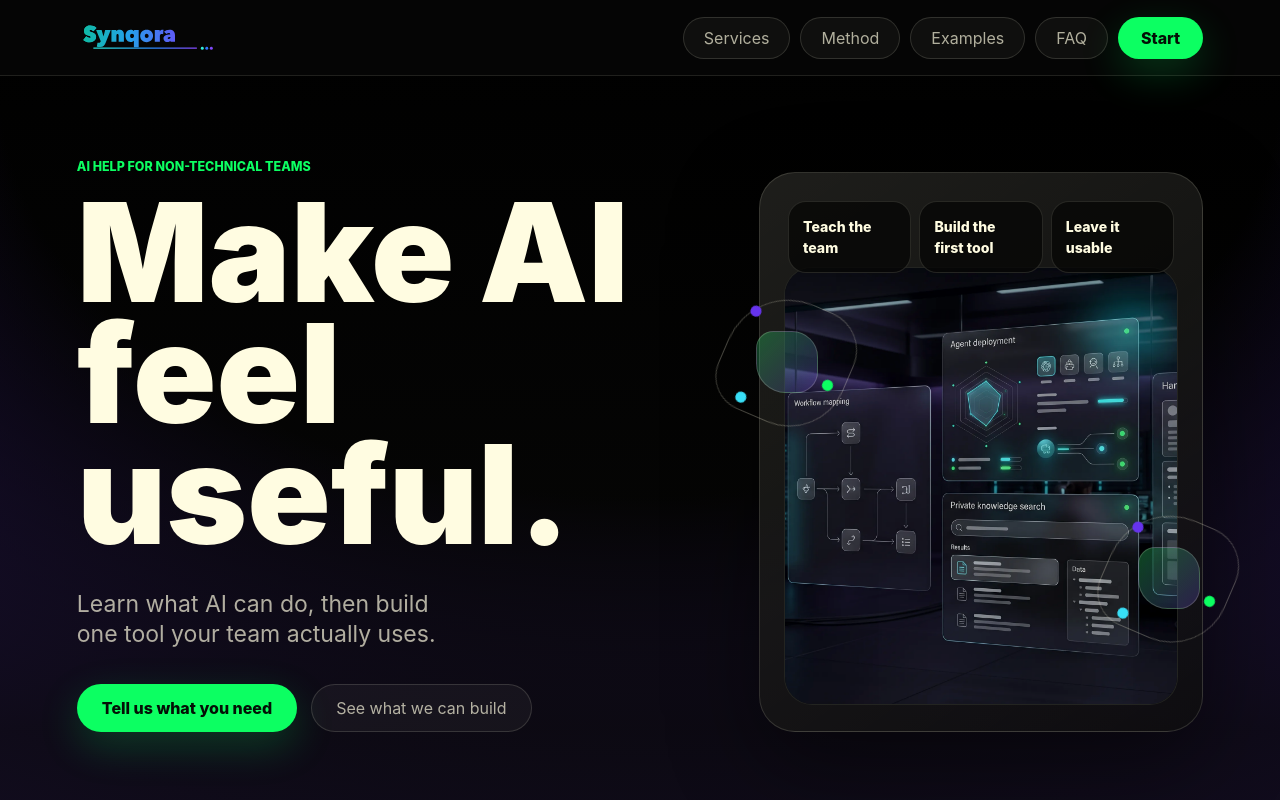
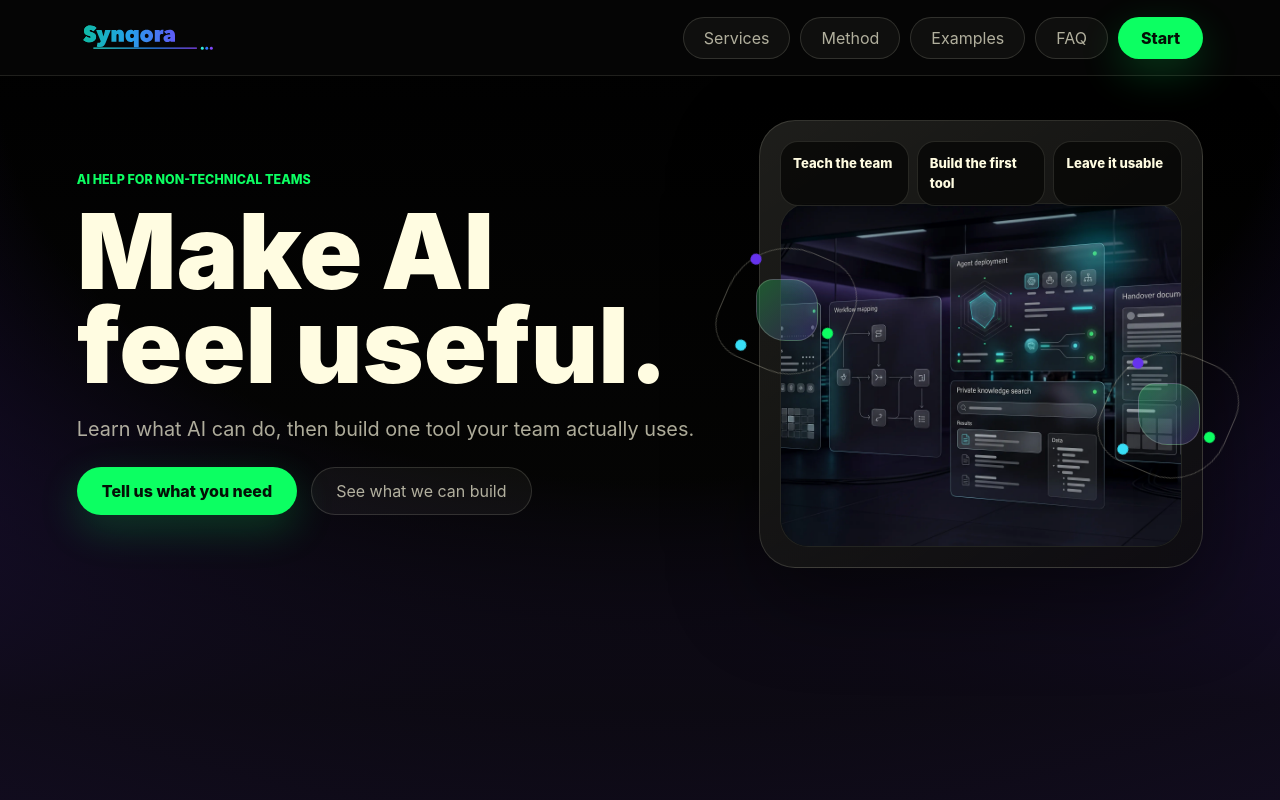
Before and after one commit to Srikarsmile/synqora-site, a React (Vite) app: page / in a window 1280 px wide. Shown: the top 800 px of the page. Built offline with nearby package versions, Linux system fonts and the light colour scheme.

Commit message:
Fit hero within laptop height viewports

```diff
--- a/src/styles.css
+++ b/src/styles.css
@@ -1079,6 +1079,53 @@ label span {
   }
 }
 
+@media (max-height: 980px) and (min-width: 900px) {
+  .kinetic-hero {
+    min-height: 100svh;
+    padding-top: 120px;
+    padding-bottom: 54px;
+  }
+
+  .hero-inner {
+    align-items: center;
+  }
+
+  .hero-title {
+    font-size: clamp(5.6rem, 13svh, 7.7rem);
+    line-height: 0.9;
+  }
+
+  .hero-support {
+    margin-top: 24px;
+    font-size: 1.24rem;
+  }
+
+  .hero-actions {
+    margin-top: 24px;
+  }
+
+  .hero-visual {
+    height: clamp(420px, 56svh, 520px);
+    min-height: 0;
+  }
+
+  .hero-image-wrap {
+    inset: 82px 20px 20px;
+  }
+
+  .hero-brace {
+    top: 20px;
+    right: 20px;
+    left: 20px;
+  }
+
+  .hero-brace span {
+    min-height: 50px;
+    padding: 12px;
+    font-size: 0.82rem;
+  }
+}
+
 @media (max-width: 900px) {
   .desktop-nav {
     display: none;
```
Also changed, not shown: tests/validate-site.mjs (+1 -0 lines).
